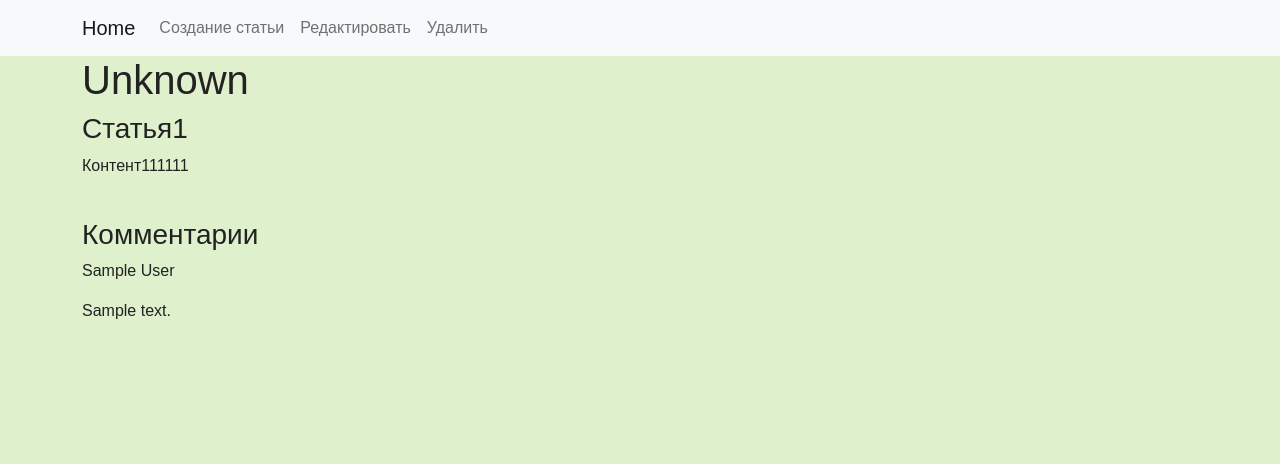
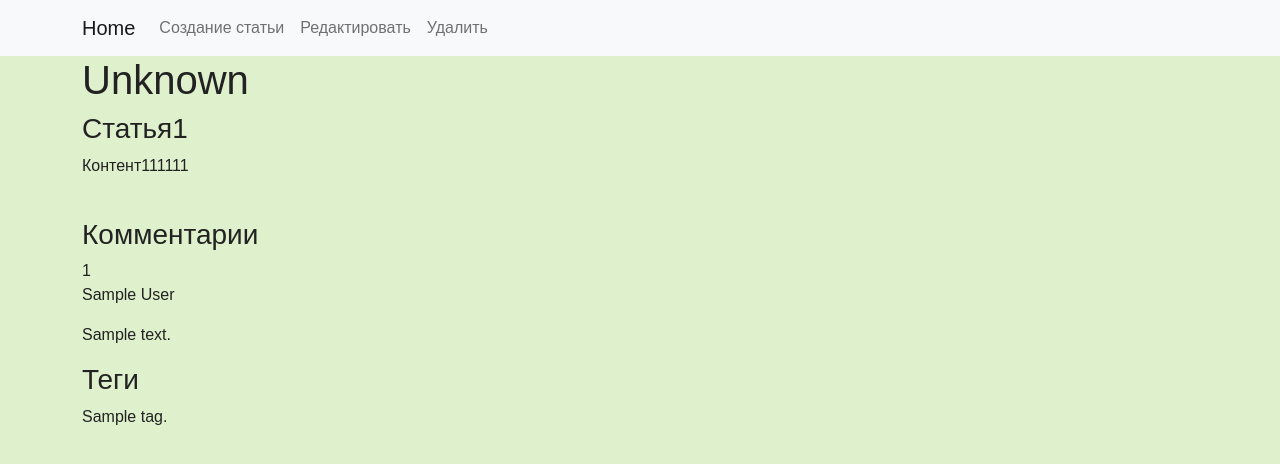
Before and after one commit to md5orsha256/articles_project, a Django app: page /article/1/ in a window 1280 px wide. Shown: the top 464 px of the page. Run offline with Django 4.2, Linux system fonts and the light colour scheme; data comes from the database, SQL or seed files in the repository; tables that the repository leaves empty hold one stand-in row (values such as "Sample post").

Commit message:
реализован вывод списка тегов на странице статьи

```diff
--- a/source/webapp/templates/article_view.html
+++ b/source/webapp/templates/article_view.html
@@ -19,7 +19,12 @@
     <br>
     <h3>Комментарии</h3>
     {% for comment in article.comments.all %}
+        <span>{{ forloop.counter }}</span>
         <p>{{ comment.author }}</p>
         <p>{{ comment.content }}</p>
     {% endfor %}
+    <h3>Теги</h3>
+    {% for tag in article.tags.all %}
+        {{ tag.name }}{% if not forloop.last %}, {% else %}. {% endif %}
+    {% endfor %}
 {% endblock %}
```
